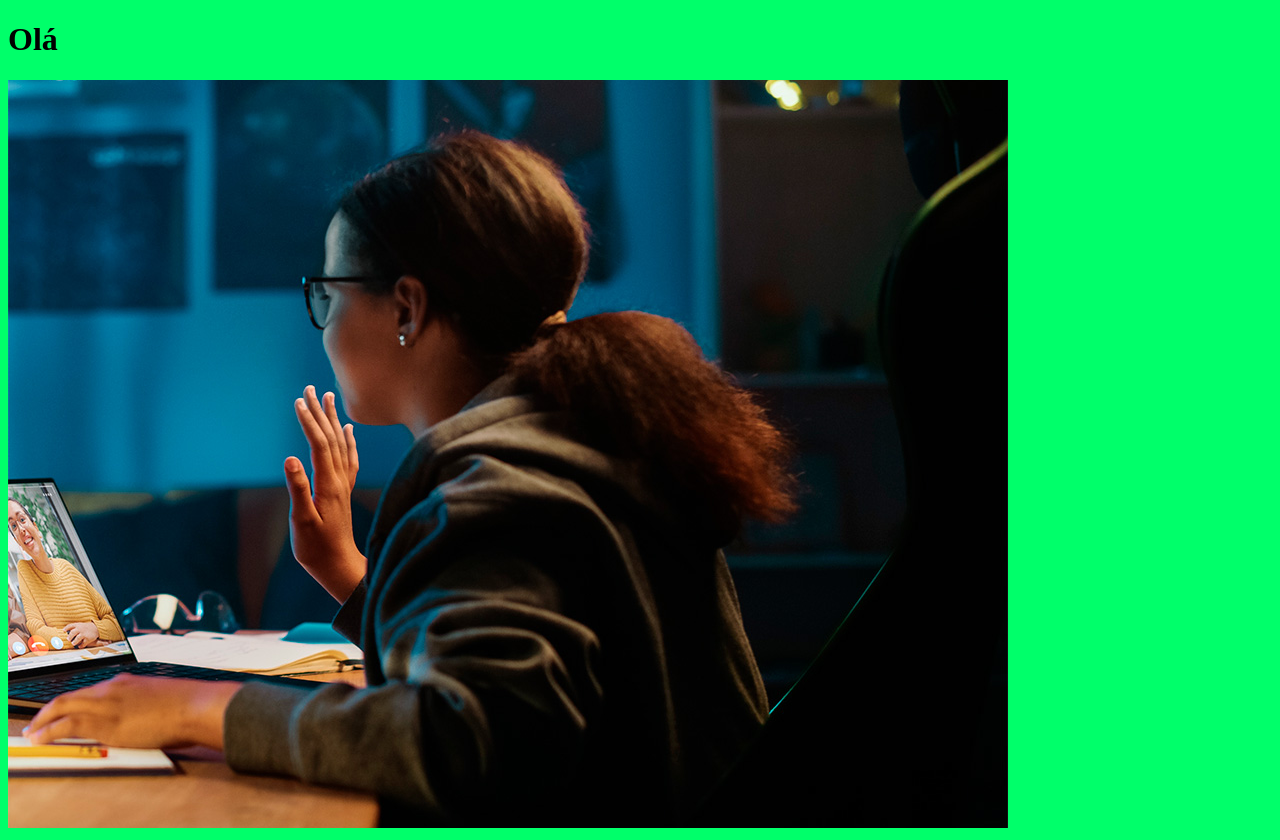
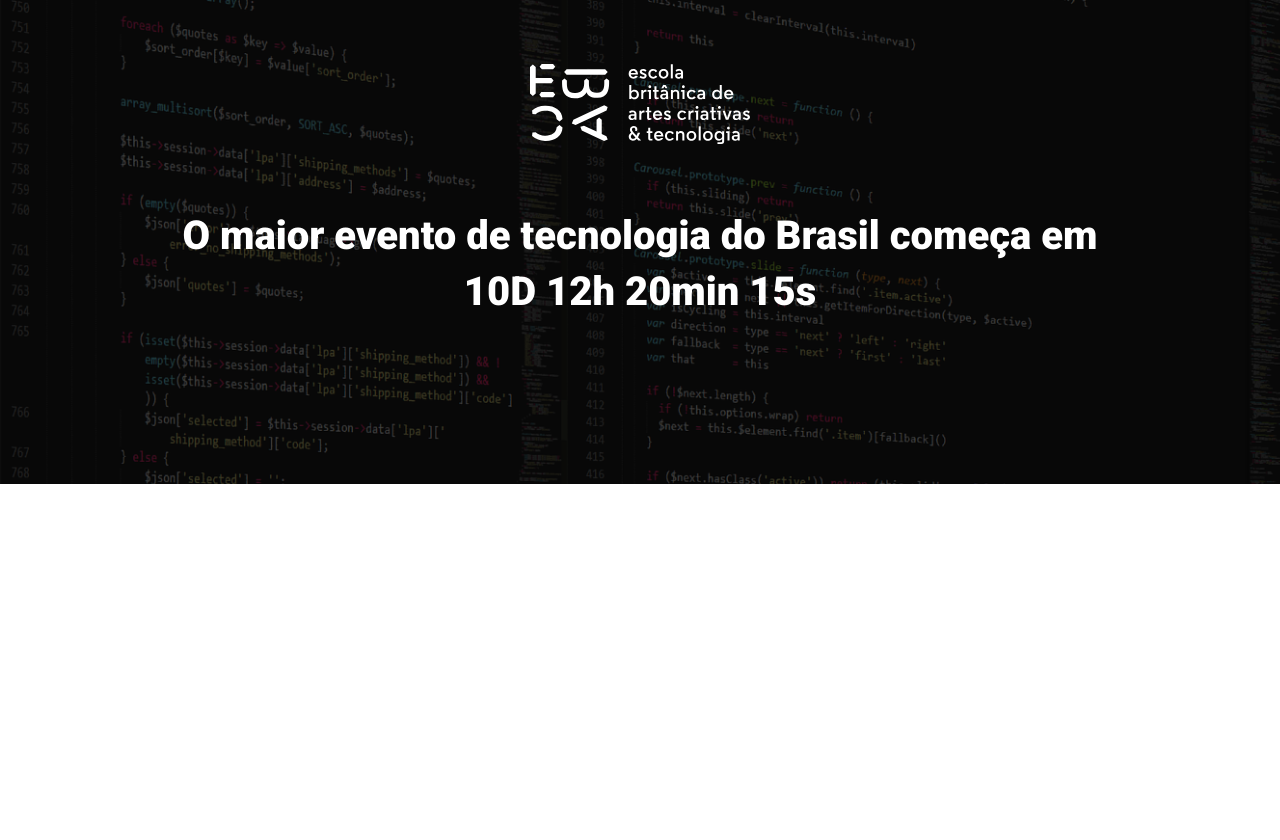
Before and after one commit to belqr/ebac-tech-talks, a website built with Parcel: page src/index.html in a window 1280 px wide. After the commit the page ends 800 px from the top, so only its background shows below. Built offline with nearby package versions, Linux system fonts and the light colour scheme.

Commit message:
feat: criando o hero

```diff
--- a/src/index.html
+++ b/src/index.html
@@ -3,12 +3,21 @@
 <head>
   <meta charset="UTF-8">
   <meta name="viewport" content="width=device-width, initial-scale=1.0">
+  <link rel="preconnect" href="https://fonts.googleapis.com">
+  <link rel="preconnect" href="https://fonts.gstatic.com" crossorigin>
+  <link href="https://fonts.googleapis.com/css2?family=Roboto:ital,wght@0,100;0,300;0,400;0,500;0,700;0,900;1,100;1,300;
+  1,400;1,500;1,700;1,900&display=swap" rel="stylesheet">
   <link rel="stylesheet" href="styles/index.scss">
   <title>EBAC Talks - Módulo 22</title>
 </head>
 <body>
-  <h1>Olá</h1>
-  <img src="./images/backend.png" alt="IMG">
+  <header class="hero">
+    <div class="container">
+      <img class="hero__logo" src="./images/ebac_logo.svg" alt="EBAC">
+      <p class="hero__text">O maior evento de tecnologia do Brasil começa em 10D 12h 20min 15s</p>
+    </div>
+  </header>
+
 
   <script src="scripts/index.js"></script>
 </body>
--- /dev/null
+++ b/src/styles/_hero.scss
@@ -0,0 +1,47 @@
+.hero {
+  padding-top: 64px;
+  padding-bottom: 100px;
+  background-image: url('../images/fundo.png');
+  background-repeat: no-repeat;
+  background-size: cover;
+  position: relative;
+
+  @media (max-width: 640px) {
+    padding: 40px 0;
+
+    &__logo {
+      height: 40px;
+    }
+
+    &__text {
+      margin: 24px 0;
+      font-size: 22px;
+      line-height: 24px;
+    }
+  }
+
+  &::before {
+    width: 100%;
+    height: 100%;
+    position: absolute;
+    top: 0;
+    left: 0;
+    background-color: #000;
+    opacity: .7;
+    content: '';
+  }
+
+  &__logo {
+    height: 80px;
+    margin: 0 auto;
+    display: block;
+  }
+
+  &__text {
+    margin: 64px 0;
+    text-align: center;
+    font-size: 40px;
+    line-height: 56px;
+    font-weight: 800;
+  }
+}
--- a/src/styles/index.scss
+++ b/src/styles/index.scss
@@ -1,3 +1,24 @@
-body {
-  background-color: rgb(0, 255, 106);
+@use 'hero';
+
+* {
+  margin: 0;
+  padding: 0;
+  box-sizing: border-box;
+  font-family: "Roboto", sans-serif;
+  color: #fff;
 }
+
+.container {
+  width: 100%;
+  max-width: 960px;
+  margin: 0 auto;
+  position: relative;
+
+  @media (max-width: 640px) {
+    max-width: 80%;
+  }
+
+  @media (max-width: 1024px) {
+    max-width: 90%;
+  }
+}
```
